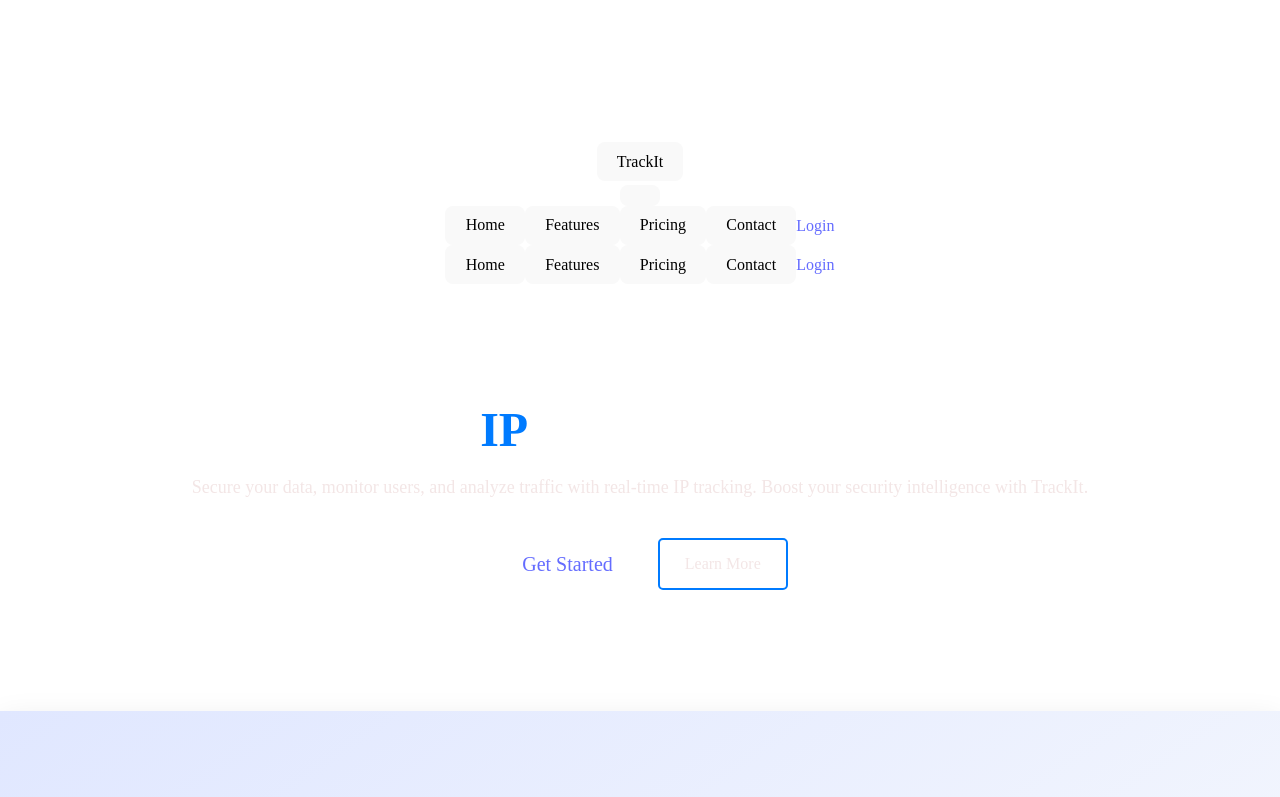
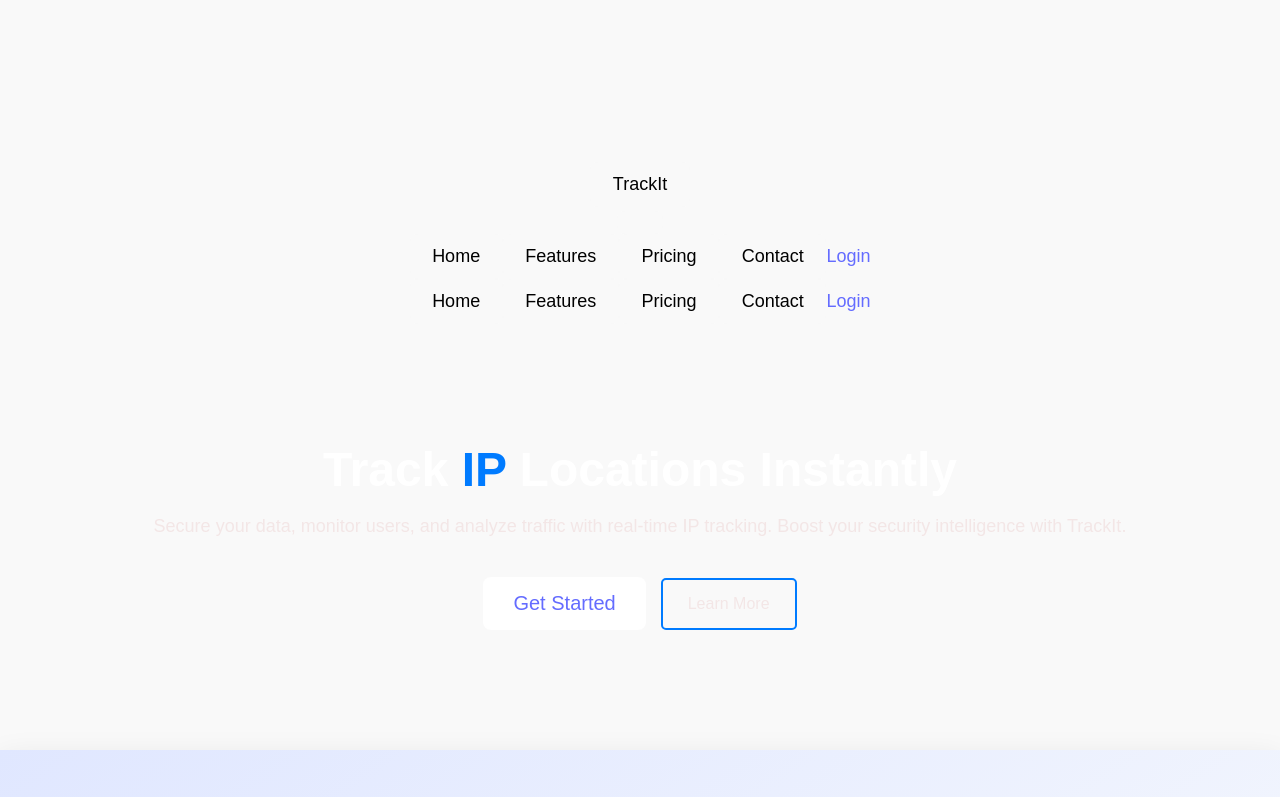
Before and after one commit to ejirocastro/trakkr_alx, a React (Vite) app in the folder frontend/: page / in a window 1280 px wide. Shown: the top 797 px of the page. Built offline with nearby package versions, Linux system fonts and the light colour scheme; no server answers.

Commit message:
Add App.css for main application styling

```diff
--- a/frontend/src/App.css
+++ b/frontend/src/App.css
@@ -5,13 +5,14 @@
   box-sizing: border-box;
 }
 
-/* body {
+body {
   font-family: 'Arial', sans-serif;
   color: #333;
   background-color: #f9f9f9;
-} */
+}
 
 .App {
   text-align: center;
   width: 100%;
+  font-size: large !important;
 }
```
